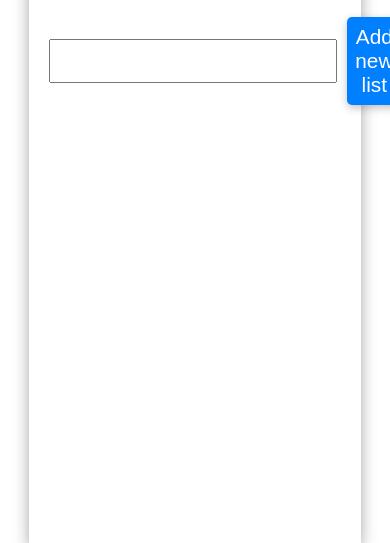
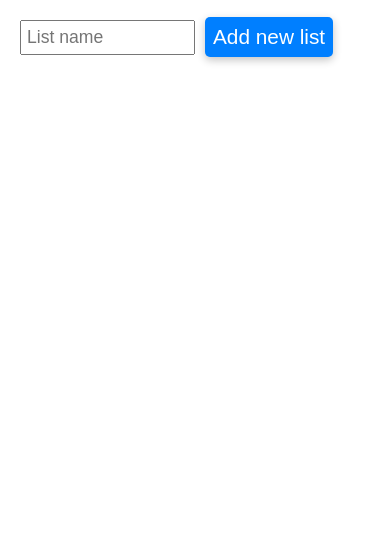
Before and after one commit to stefan10022/ToDo-List, a website built with webpack: page dist/index.html in a window 390 px wide. Shown: the part 301-844 px from the top of the page. Built offline with Linux system fonts and the light colour scheme.

Commit message:
Added mobile styles

```diff
--- a/src/css/main.scss
+++ b/src/css/main.scss
@@ -100,6 +100,9 @@ ul {
   margin: 0 auto;
   box-shadow: rgba(0, 0, 0, 0.35) 0px 5px 15px;
   min-height: 100vh;
+  @media (max-width: 768px) {
+    width: 100%;
+  }
 
   #add-list-btn {
     background-color: #007fff;
@@ -124,6 +127,12 @@ ul {
       font-size: 1.3rem;
       padding: 8px;
       margin-right: 10px;
+      width: 30%;
+      @media (max-width: 768px) {
+        width: 50%;
+        font-size: 1.1rem;
+        padding: 5px;
+      }
     }
   }
 
@@ -148,6 +157,9 @@ ul {
       border-radius: 5px;
       &:not(:last-child) {
         margin-bottom: 10px;
+      }
+      @media (max-width: 768px) {
+        flex-basis: 100%;
       }
     }
 
@@ -224,6 +236,9 @@ ul {
       color: black;
       cursor: pointer;
       font-size: 1.1rem;
+      @media (max-width: 768px) {
+        font-size: 0.8rem;
+      }
 
       .title-and-icon {
         display: flex;
@@ -235,6 +250,9 @@ ul {
       text-align: start;
       padding-left: 30px;
       margin-top: 5px;
+      @media (max-width: 768px) {
+        font-size: 0.7rem;
+      }
     }
 
     i {
```
Also changed, not shown: dist/index.html, dist/main.js, src/css/main.css, 1 other file.
